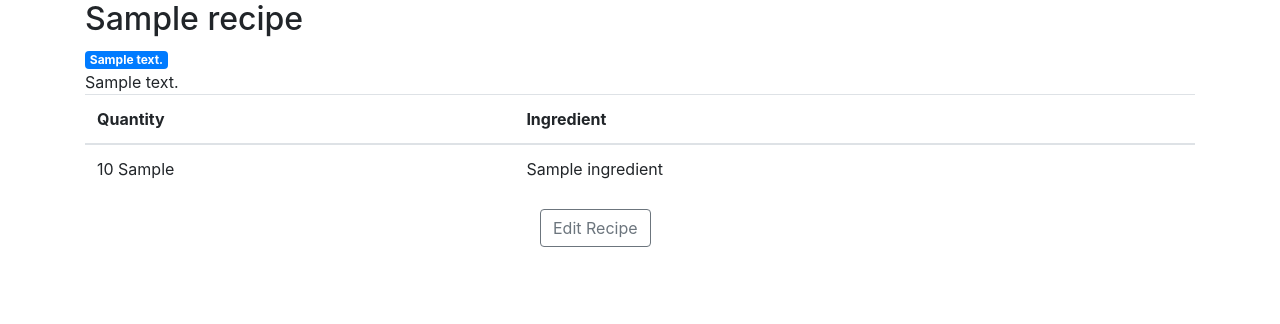
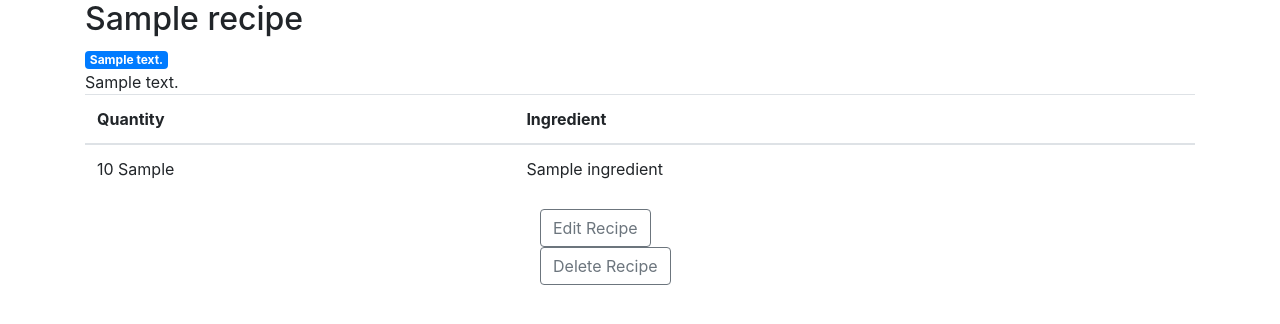
Before and after one commit to jrmusan/meal_planner, a Flask app: page /1 in a window 1280 px wide. Shown: the part 56-380 px from the top of the page. Run offline with Flask 2, Linux system fonts and the light colour scheme; the visitor is signed in with stand-in values (Sample User, id 1); tables that the repository leaves empty hold one stand-in row (values such as "Sample post"); some libraries are stand-ins or nearby versions.

Commit message:
Added button to delete recipe

```diff
--- a/app.py
+++ b/app.py
@@ -102,7 +102,12 @@ def recipe(recipe_id):
 	ingredient_dict = Ingredent.ingredient_combiner([recipe_obj])
 
 	if request.method == 'POST':
-		return redirect(url_for('edit_recipe', recipe_id=recipe_id))
+
+		if request.form['submit_button'] == 'edit':
+			# Delete this recipe, redirect to home
+			return redirect(url_for('user_page'))
+		else:
+			return redirect(url_for('edit_recipe', recipe_id=recipe_id))
 
 	return render_template('recipe.html', recipe=recipe_obj, ing_dict=ingredient_dict)
 
--- a/templates/recipe.html
+++ b/templates/recipe.html
@@ -31,7 +31,8 @@
   </table>
 
   <div class="mx-auto" style="width: 200px;">
-    <button class="btn btn-outline-secondary" name="submit_button" type="submit" value="new">Edit Recipe</button>
+    <button class="btn btn-outline-secondary" name="submit_button" type="submit" value="edit">Edit Recipe</button>
+    <button class="btn btn-outline-secondary" name="submit_button" type="submit" value="delete">Delete Recipe</button>
   </div>
 
 </form>
```
